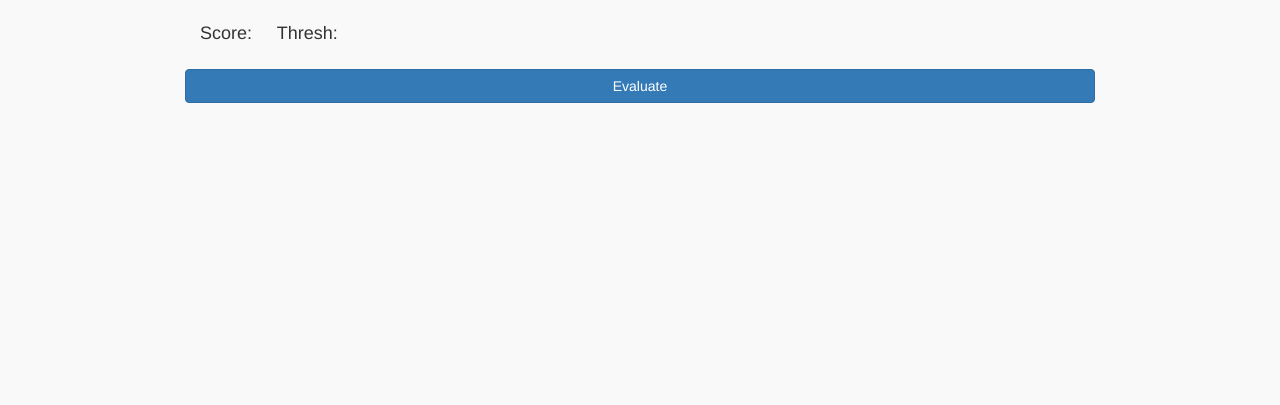
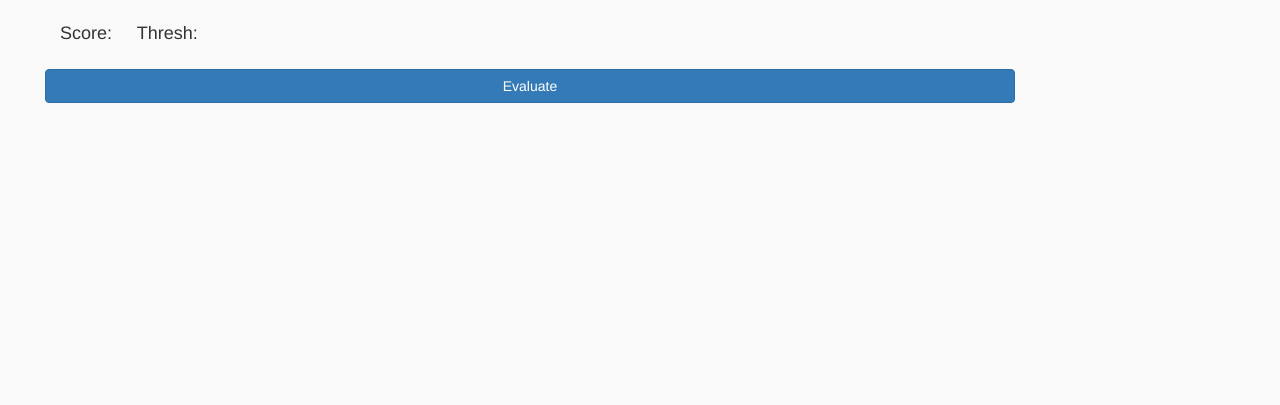
Before and after one commit to OpenAOI/anomaly-detection-app, a Flask app: page /predict in a window 1280 px wide. Shown: the part 395-800 px from the top of the page. Run offline with Flask 2, Linux system fonts and the light colour scheme; the visitor is signed in with stand-in values (Sample User, id 1); parts of the project's set-up code (start-up, migrations or seed data) failed here and were passed over; some libraries are stand-ins or nearby versions.

Commit message:
Page width changes

```diff
--- a/pcb_anodet_server/static/css/main.css
+++ b/pcb_anodet_server/static/css/main.css
@@ -7,14 +7,16 @@ body {
 /* Page width */
 .container-fluid {
   max-width: 1000px;
+  margin-left: 30px;
+  margin-right: 30px;
 }
 
 .row {
   margin-top: 15px;
   margin-bottom: 15px;
 
-  margin-left: 30px;
-  margin-right: 30px;
+  margin-left: 0px;
+  margin-right: 0px;
 }
 
 hr {
```
